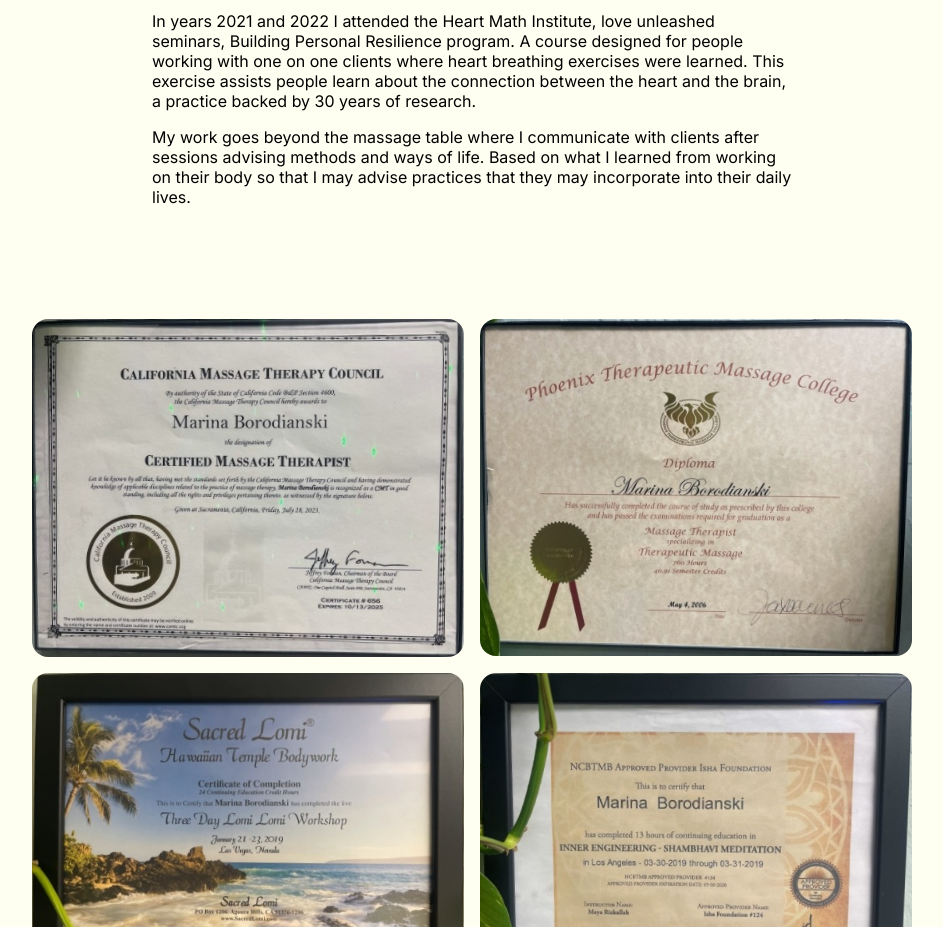
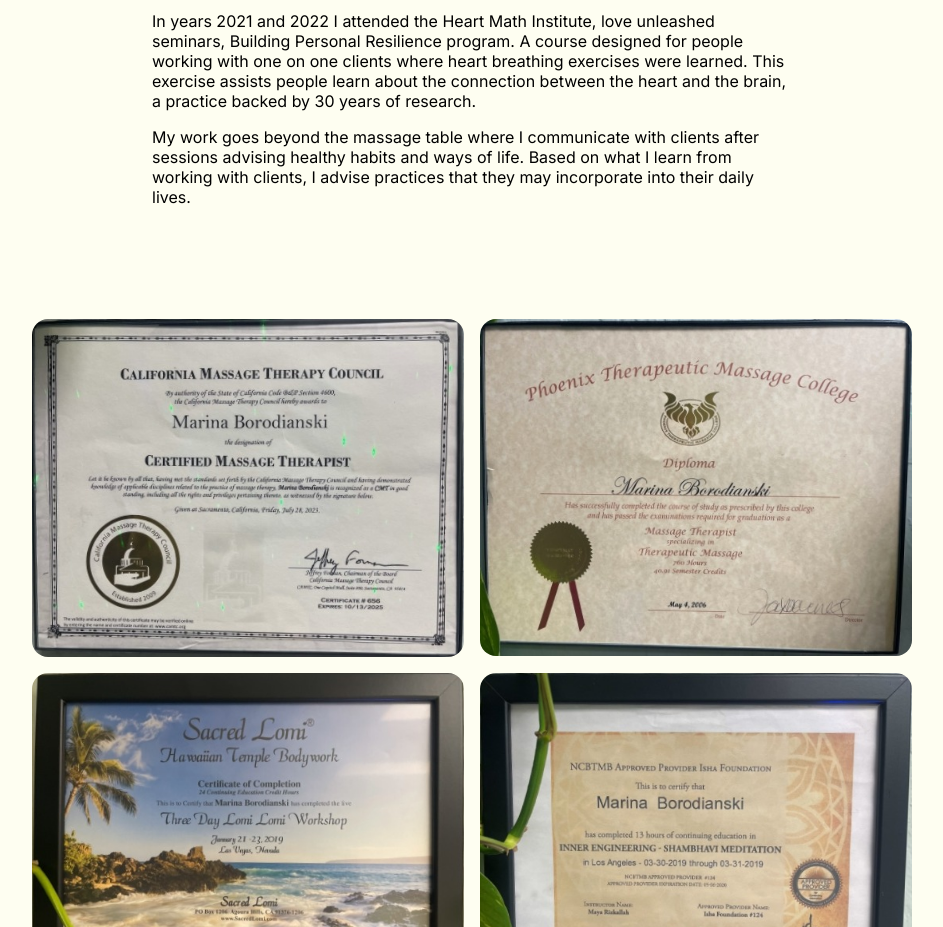
Before and after one commit to VladimirBoro/WelnessFirst, a React (Create React App) app: page /#/about in a window 1280 px wide. Shown: the part 1820-2747 px from the top of the page, without its empty margins (168-1111 px from the left). Built offline with nearby package versions, Linux system fonts and the light colour scheme.

Commit message:
rewording

```diff
--- a/src/assets/data/about_paragraphs.js
+++ b/src/assets/data/about_paragraphs.js
@@ -9,6 +9,6 @@
         "The first step I took in self-improvement was practicing Qigong with medical Qigong professional Dr. Arnold Tayam. After studying Qigong with Dr. Tayam for over three years, the most important lesson I learned is that taking the time to listen to and learn about our bodies is essential to reaching a state one will be happy with.",
         "In 2019, I earned a certificate in Inner Engineering - Shambhavi Meditation, a National Certification Board for Therapeutic Massage & Bodywork approved program, which I advise some clients to practice to take inner healing into their own hands. In 2022 I made the trip to the beautiful Mount Kailash in Nepal. The journey around the Mountain was led by Sadhguru himself, and during my time in Nepal I learned traditional nepalese massage techniques in the city of Kathmandu.",
         "In years 2021 and 2022 I attended the Heart Math Institute, love unleashed seminars, Building Personal Resilience program. A course designed for people working with one on one clients where heart breathing exercises were learned. This exercise assists people learn about the connection between the heart and the brain, a practice backed by 30 years of research.",
-        "My work goes beyond the massage table where I communicate with clients after sessions advising methods and ways of life. Based on what I learned from working on their body so that I may advise practices that they may incorporate into their daily lives."
+        "My work goes beyond the massage table where I communicate with clients after sessions advising healthy habits and ways of life. Based on what I learn from working with clients, I advise practices that they may incorporate into their daily lives."
     ]
 }
```
